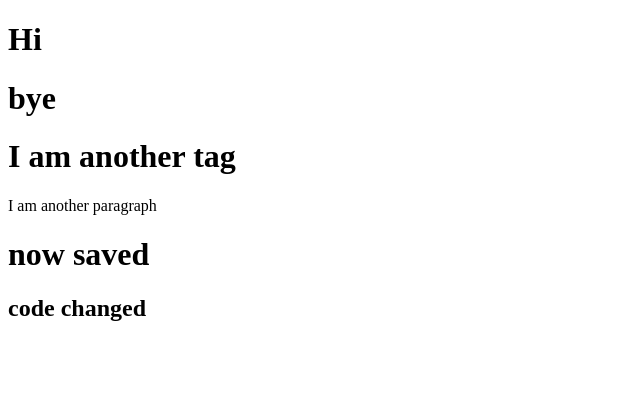
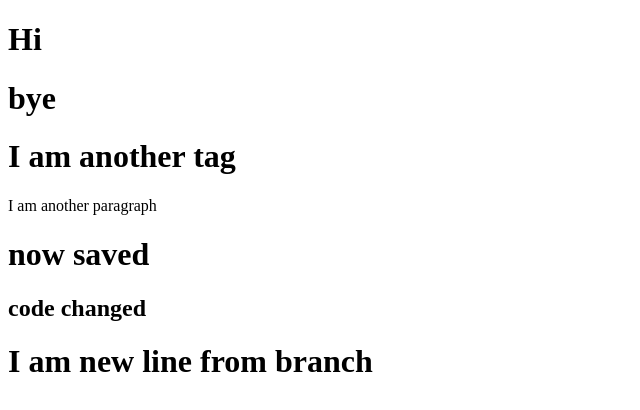
Before and after one commit to narayanasamyrajender/mydemorepo, a plain HTML site: page Index.html in a window 1280 px wide. Shown: the whole page, without its empty margins (0-640 px from the left). Drawn offline with Linux system fonts and the light colour scheme.

Commit message:
first commit in branch

```diff
--- a/Index.html
+++ b/Index.html
@@ -12,5 +12,6 @@
     <p>I am another paragraph</p>
     <h1>now saved</h1>
     <h2>code changed</h2>
+    <h1>I am new line from branch</h1>
 </body>
 </html>
```
